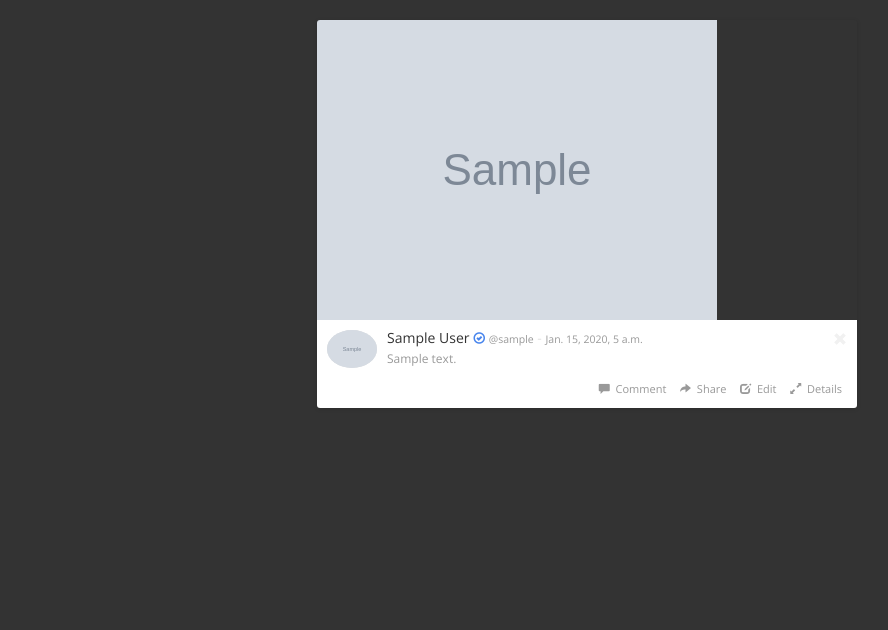
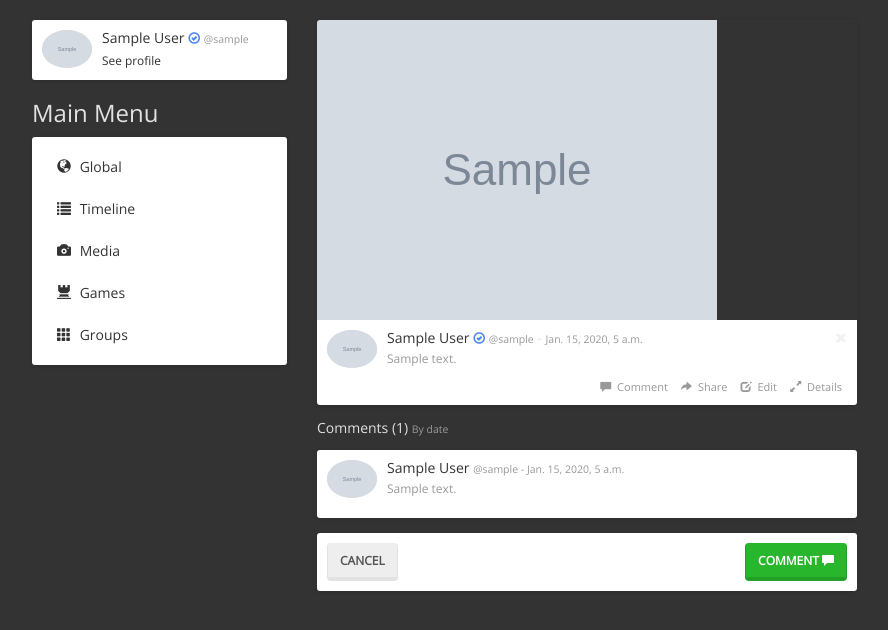
Before and after one commit to cotizcesar/gemu, a Django app: page /t/post/1 in a window 1280 px wide. Shown: the part 54-684 px from the top of the page, without its empty margins (53-941 px from the left). Run offline with Django 3.2, Linux system fonts and the light colour scheme; a user stored in the database is signed in; tables that the repository leaves empty hold one stand-in row (values such as "Sample post"); grey boxes marked "Sample" are stand-in pictures; some libraries are stand-ins or nearby versions.

Commit message:
A few changes

```diff
--- a/posts/admin.py
+++ b/posts/admin.py
@@ -1,4 +1,5 @@
 from django.contrib import admin
-from .models import Post
+from .models import Post, Comment
 
 admin.site.register(Post)
+admin.site.register(Comment)
--- a/posts/models.py
+++ b/posts/models.py
@@ -14,3 +14,13 @@ class Post(models.Model):
 
     def __str__(self):
         return "{} {} (@{}) : {}".format(self.user.first_name,self.user.last_name, self.user.username,self.text)
+
+class Comment(models.Model):
+    user = models.ForeignKey(User, on_delete=models.CASCADE)
+    post = models.ForeignKey(Post, on_delete=models.CASCADE)
+    text = models.CharField(max_length=200)
+    date_created = models.DateTimeField(auto_now_add=True)
+    date_updated = models.DateTimeField(auto_now=True)
+
+    def __str__(self):
+        return self.text
--- a/posts/views.py
+++ b/posts/views.py
@@ -6,18 +6,19 @@ from django.core.urlresolvers import reverse_lazy
 from django.utils import timezone
 from django.http import HttpResponseRedirect
 from django.core.exceptions import PermissionDenied
+from django.contrib.auth.mixins import LoginRequiredMixin
 
-from .models import Post
+from .models import Post, Comment
 
 # Forms
 from .forms import PostForm
 
-class TimelineGlobalListView(generic.ListView):
+class TimelineGlobalListView(LoginRequiredMixin, generic.ListView):
     model = Post
     template_name = 'timeline/timeline_global.html'
     context_object_name = 'posts'
 
-class TimelineListView(generic.ListView):
+class TimelineListView(LoginRequiredMixin, generic.ListView):
     model = Post
     template_name = 'timeline/timeline.html'
 
@@ -26,7 +27,7 @@ class TimelineListView(generic.ListView):
         context['posts'] = Post.objects.filter('user_following')
         return context
 
-class PostCreateView(generic.CreateView):
+class PostCreateView(LoginRequiredMixin, generic.CreateView):
     form_class = PostForm
     success_url = reverse_lazy('timeline')
     template_name = 'posts/post_new.html'
@@ -44,6 +45,11 @@ class PostDetailView(generic.DetailView):
     template_name = 'posts/post_detail.html'
     success_url = reverse_lazy('timeline')
 
+    def get_context_data(self, **kwargs):
+        context = super(PostDetailView, self).get_context_data(**kwargs)
+        context['comments'] = Comment.objects.all().order_by('-date_created')
+        return context
+
 class PostDeleteView(generic.DeleteView):
     model = Post
     template_name = 'posts/post_delete.html'
--- a/static/css/style.css
+++ b/static/css/style.css
@@ -42,13 +42,11 @@ h1,h2,h3,h4,h5,h6{color: #e1e1e1;}
 .avatar-thumb{max-width:50px}
 .avatar,.avatar-thumb{background:#e1e1e1;}
 
-.post{border-radius:3px;box-shadow:0 1px 4px 0 rgba(0,0,0,0.14);margin-top: 0px; margin-bottom: 15px;}
+.post{border-radius:3px;box-shadow:0 1px 4px 0 rgba(0,0,0,0.14);font-size:12px;margin-top: 0px; margin-bottom: 15px;}
 .post .media-body,.post .media-left{background: #fff;}
 .post .media-body{padding:10px 10px 10px 5px}
 .post .media-left{padding:10px 5px 10px 10px}
 .post .post-video{border-top-left-radius:3px;border-top-right-radius:3px}
-.post .post-usuario{color:#999}
-.post .post-texto{font-size:12px}
 .post .post-borrar{color: #f1f1f1;}
 .post .post-borrar:hover{color: #999;}
 .post .post-options{list-style: none; margin: 0px; padding: 0px;}
@@ -97,3 +95,7 @@ h1,h2,h3,h4,h5,h6{color: #e1e1e1;}
 .user .user-options a{color: #999;}
 .user .user-options a:hover{color: #333;}
 .user .user-options .glyphicon{margin-right: 3px;}
+
+.comment{color: #999;}
+.comment a{color: #333;}
+.comment .comment-text{font-size: 12px;}
--- a/templates/core/index.html
+++ b/templates/core/index.html
@@ -1,7 +1,7 @@
 {% extends "base/base.html" %}
 {% block titulo %}Inicio{% endblock %}
 {% block content %}
-<div class="container" id="tmln">
+<div class="container">
     {% if user.is_authenticated %}
     {% else %}
     <div class="jumbotron omnibox">
--- a/templates/posts/post.html
+++ b/templates/posts/post.html
@@ -14,11 +14,11 @@
         {% if user == post.user %}
         <a class="post-borrar pull-right" href="{% url 'post_delete' post.id %}"><span class="glyphicon glyphicon-remove" aria-hidden="true"></span></a>
         {% endif %}
-        <h5 class="media-heading"><a href="{% url 'userprofile' post.user.username %}" class="post-nombre">{{ post.user.get_full_name }}</a> {% if post.user.is_staff is True %}<span class="glyphicon glyphicon-ok-circle" data-toggle="tooltip" data-placement="right" title="Site Administrator" aria-hidden="true"></span>{% endif %} <a href="{% url 'userprofile' post.user.username %}"><small class="post-usuario">@{{ post.user.username }}</small></a> - <small>{{ post.date_created }}</small></h5>
-        <p class="post-texto">{{ post.text }}</p>
+        <h5 class="media-heading"><a href="{% url 'userprofile' post.user.username %}" class="post-nombre">{{ post.user.get_full_name }}</a> {% if post.user.is_staff is True %}<span class="glyphicon glyphicon-ok-circle" data-toggle="tooltip" data-placement="right" title="Site Administrator" aria-hidden="true"></span>{% endif %} <a href="{% url 'userprofile' post.user.username %}"><small>@{{ post.user.username }}</small></a> - <a href="{% url 'post_detail' post.id %}"><small>{{ post.date_created }}</small></a></h5>
+        <p>{{ post.text }}</p>
         <div class="clearfix"></div>
         <ul class="post-options pull-right">
-            <li><a href="#"><span class="glyphicon glyphicon-comment" aria-hidden="true"></span> Comment</a></li>
+            <li><a href="{% url 'post_detail' post.id %}"><span class="glyphicon glyphicon-comment" aria-hidden="true"></span> Comment</a></li>
             <li><a href="#"><span class="glyphicon glyphicon-share-alt" aria-hidden="true"></span> Share</a></li>
             {% if user == post.user %}
             <li><a href="#"><span class="glyphicon glyphicon-edit" aria-hidden="true"></span> Edit</a></li>
--- a/templates/posts/post_delete.html
+++ b/templates/posts/post_delete.html
@@ -23,8 +23,6 @@
                 <button type="submit" class="btn btn-danger" value="Submit">Delete</button>
             </div>
         </form>
-        {% else %}
-        {% include "core/404.html" %}
         {% endif %}
     </div>
     <div class="col-md-3"></div>
--- a/templates/posts/post_detail.html
+++ b/templates/posts/post_detail.html
@@ -1,10 +1,31 @@
 {% extends "base/base.html" %}
 {% block titulo %}Detailed Post{% endblock %}
 {% block content %}
-<div class="container" id="tmln">
-    <div class="col-md-3"></div>
+<div class="container">
+    <div class="col-md-3">
+        {% include "timeline/timeline_mod_perfil.html" %}
+        {% include "timeline/timeline_mod_menu.html" %}
+    </div>
     <div class="col-md-6">
         {% include "posts/post.html" %}
+        <h5>Comments ({{ comments.count }}) <small>By date</small></h5>
+        {% for comment in comments %}
+            <div class="media comment omnibox">
+                <div class="media-left">
+                    <a href="{% url 'userprofile' user %}"><img class="media-object img-circle avatar-thumb" src="{{ comment.user.userprofile.avatar.url }}" alt="..."></a>
+                </div>
+                <div class="media-body">
+                    <h5 class="media-heading"><a href="{% url 'userprofile' user %}">{{ comment.user.get_full_name }}</a> <a href="{% url 'userprofile' user %}"><small>@{{ comment.user.username }}</a> - {{ comment.date_created }}</small></h5>
+                    <p class="comment-text">{{ comment.text }}</p>
+                </div>
+            </div>
+        {% endfor %}
+        <div class="omnibox">
+            <a href="{% url 'timeline' %}" class="btn btn-default">Cancel</a>
+            <form class="pull-right" action="">
+                <button type="submit" class="btn btn-success">Comment <span class="glyphicon glyphicon-comment" aria-hidden="true"></span></button>
+            </form>
+        </div>
     </div>
     <div class="col-md-3"></div>
 </div>
--- a/userprofile/forms.py
+++ b/userprofile/forms.py
@@ -2,7 +2,7 @@ from django import forms
 from django.contrib.auth.models import User
 
 # External Models
-from .models import UserProfile
+from .models import UserProfile, Connection
 
 class UserForm(forms.ModelForm):
     first_name = forms.CharField(required = False, widget=forms.TextInput(attrs={'class': 'form-control', 'placeholder': 'First Name'}))
--- a/userprofile/views.py
+++ b/userprofile/views.py
@@ -19,7 +19,6 @@ from .forms import UserForm, UserProfileForm
 class UserUpdateView(LoginRequiredMixin, generic.UpdateView):
     """
     This view is for editing only the User model.
-    TODO: Make not required password1 and password2
     """
     model = User
     form_class = UserForm
```
Also changed, not shown: templates/userprofile/userprofile_info.html (+13 -0 lines), templates/users/user.html (+13 -3 lines), posts/migrations/0002_comment.py (added).
